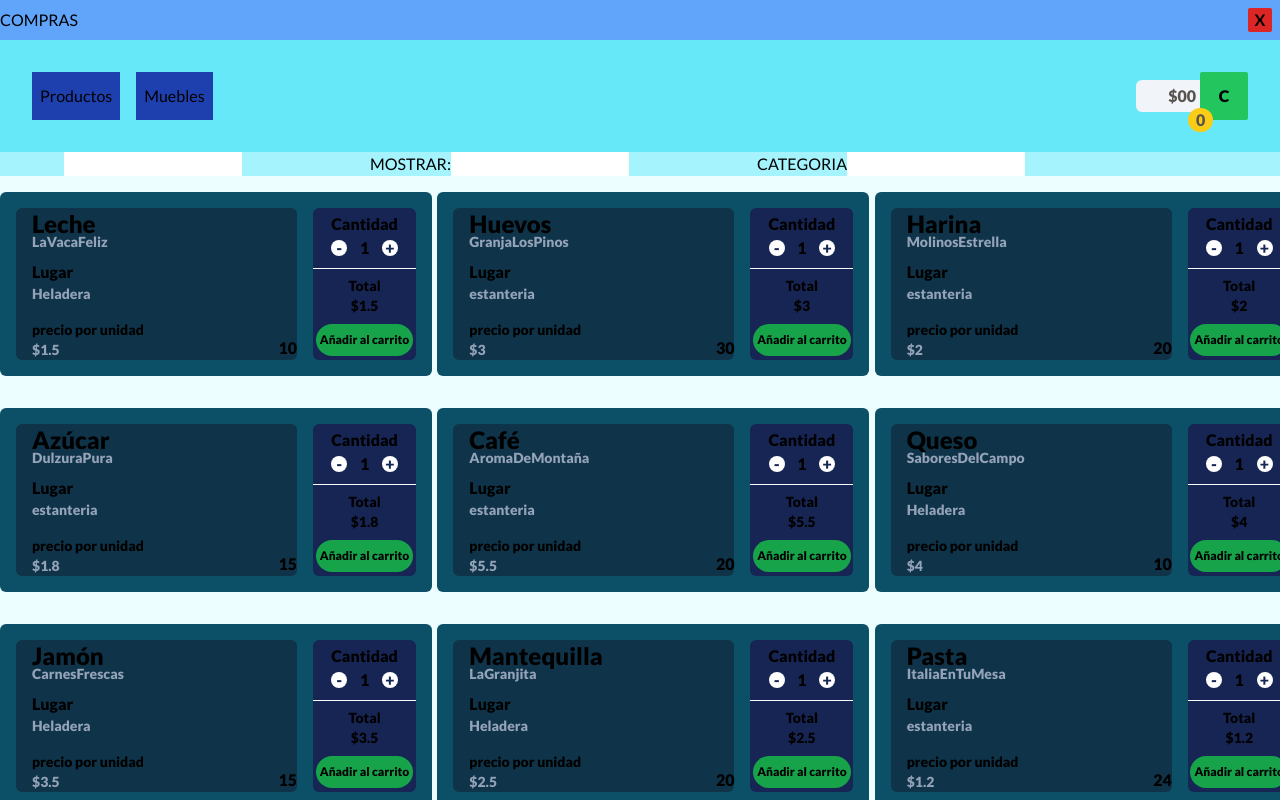
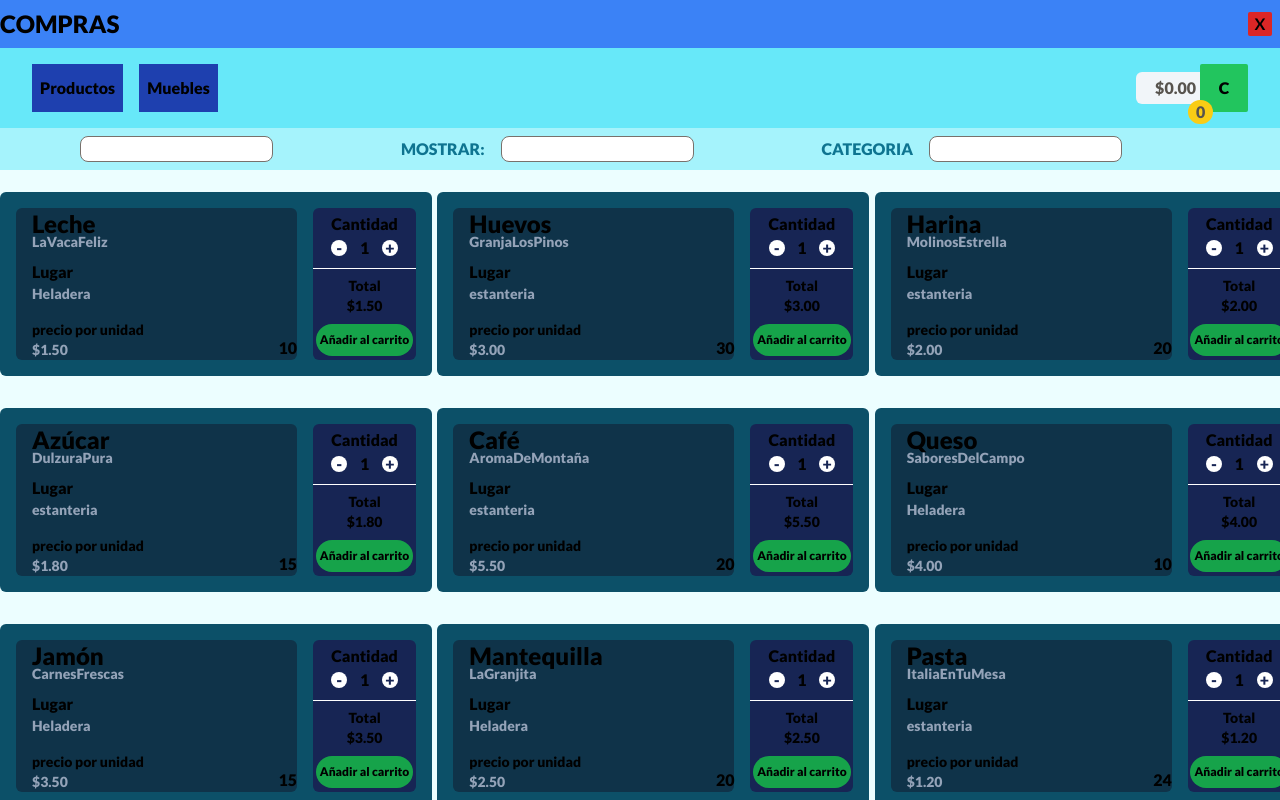
Before and after one commit to ferutizi/supermarket-simulator-shop, a Next.js app: page / in a window 1280 px wide. Built offline with nearby package versions, Linux system fonts and the light colour scheme.

Commit message:
prices was formated with .tofixed(2)

```diff
--- a/src/app/components/BuySection.tsx
+++ b/src/app/components/BuySection.tsx
@@ -9,7 +9,7 @@ export default function BuySection() {
       <div>
         <div className="flex justify-between">
           <p>Pedir</p>
-          <p>${totalCart}</p>
+          <p>${totalCart.toFixed(2)}</p>
         </div>
         <div className="flex justify-between mb-2">
           <p>Envio</p>
@@ -17,7 +17,7 @@ export default function BuySection() {
         </div>
         <div className="flex justify-between border-t pt-2">
           <p className="text-lg">Total</p>
-          <p className="text-lg">${totalCart + 8}</p>
+          <p className="text-lg">${(totalCart + 8).toFixed(2)}</p>
         </div>
       </div>
       <div className="flex flex-col gap-2 border-t pt-2">
--- a/src/app/components/Cart.tsx
+++ b/src/app/components/Cart.tsx
@@ -8,7 +8,7 @@ export default function Cart() {
 
   return (
     <article className="flex items-center font-extrabold">
-      <span className="bg-slate-100 flex justify-end items-center min-w-16 h-8 pl-2 pr-1 text-stone-600 rounded-l-md">${totalCart}0</span>
+      <span className="bg-slate-100 flex justify-end items-center min-w-16 h-8 pl-2 pr-1 text-stone-600 rounded-l-md">${totalCart.toFixed(2)}</span>
       <div className="relative">
         <button className="w-12 h-12 rounded-sm bg-green-500" onClick={() => openModalCart()}>C</button>
         <span className="bg-yellow-400 absolute -bottom-3 -left-3 px-[8px] rounded-full text-stone-600">{itemsInCart}</span>
--- a/src/app/components/Header.tsx
+++ b/src/app/components/Header.tsx
@@ -2,33 +2,33 @@ import Cart from "./Cart"
 
 export default function Header() {
   return (
-    <header className="fixed z-20 w-full">
-      <section className="flex justify-between p-2 pl-0 bg-blue-400">
+    <header className="fixed z-20 w-full font-extrabold">
+      <section className="flex justify-between items-center p-2 pl-0 bg-blue-500">
         <div>
           <img />
-          <h1>COMPRAS</h1>
+          <h1 className="text-2xl">COMPRAS</h1>
         </div>
         <button className="w-6 h-6 bg-red-600 font-bold rounded-sm">X</button>
       </section>
-      <section className="flex justify-between p-8 bg-cyan-300">
+      <section className="flex justify-between px-8 py-4 bg-cyan-300">
         <div className="flex gap-4">
           <button className="bg-blue-800 p-2">Productos</button>
           <button className="bg-blue-800 p-2">Muebles</button>
         </div>
         <Cart />
       </section>
-      <section className="flex pl-16 bg-cyan-200 gap-32">
+      <section className="flex pl-16 py-2 bg-cyan-200 gap-32">
         <div>
-          <input />
+          <input className="border border-stone-500 rounded-lg ml-4" />
           <img />
         </div>
-        <label>
+        <label className="text-cyan-700">
           MOSTRAR:
-          <input />
+          <input className="border border-stone-500 rounded-lg ml-4" />
         </label>
-        <label>
+        <label className="text-cyan-700">
           CATEGORIA
-          <input />
+          <input className="border border-stone-500 rounded-lg ml-4" />
         </label>
       </section>
     </header>
--- a/src/app/components/ModalCart.tsx
+++ b/src/app/components/ModalCart.tsx
@@ -10,6 +10,7 @@ export default function ModalCart() {
     <>
       {
         showModalCart &&
+        <div className="z-30 bg-black bg-opacity-70 w-screen h-screen absolute">
           <section className="z-20 w-[48%] h-[30rem] absolute top-1/2 left-1/2 transform -translate-x-1/2 -translate-y-1/2 font-extrabold">
             <header className="flex justify-between items-center px-4 py-2 bg-sky-600">
               <h2>CARRITO</h2>
@@ -20,6 +21,7 @@ export default function ModalCart() {
               <BuySection />
             </div>
           </section>
+        </div>
       }
     </>
   )
--- a/src/app/components/ProductCard.tsx
+++ b/src/app/components/ProductCard.tsx
@@ -26,7 +26,7 @@ export default function ProductCard({ product }: ProductCardProps) {
             </div>
             <div>
               <p className="text-sm">precio por unidad</p>
-              <p className="text-slate-400 text-sm">${price}</p>
+              <p className="text-slate-400 text-sm">${price.toFixed(2)}</p>
             </div>
           </div>
         </div>
@@ -48,7 +48,7 @@ export default function ProductCard({ product }: ProductCardProps) {
         <hr className="w-full border-white"></hr>
         <div className="text-center">
           <p className="text-sm">Total</p>
-          <p className="text-sm">${subTotal}</p>
+          <p className="text-sm">${subTotal.toFixed(2)}</p>
         </div>
         <button className="bg-green-600 px-1 py-2 rounded-2xl text-xs" onClick={() => add(product)}>Añadir al carrito</button>
       </div>
--- a/src/app/components/ProductInCart.tsx
+++ b/src/app/components/ProductInCart.tsx
@@ -20,9 +20,9 @@ export default function ProductInCart({ product }: ProductInCartProps) {
         <p className="bg-gray-300 w-8 text-center">{amount}</p>
         <button className="bg-blue-300 rounded-full w-6 h-6 flex justify-center items-center text-white" onClick={() => incrementAmount(product)}>+</button>
       </div>
-      <p className="col-span-1 text-center">${price}</p>
+      <p className="col-span-1 text-center">${price.toFixed(2)}</p>
       <div className="col-span-1 flex justify-end">
-        <p className="text-right pr-4">${subTotal}</p>
+        <p className="text-right pr-4">${subTotal.toFixed(2)}</p>
         <button className="bg-red-400 text-white w-8" onClick={() => removeProduct(product)}>-</button>
       </div>
     </li>
```
Lines whose indentation alone changed are shown as unchanged.
